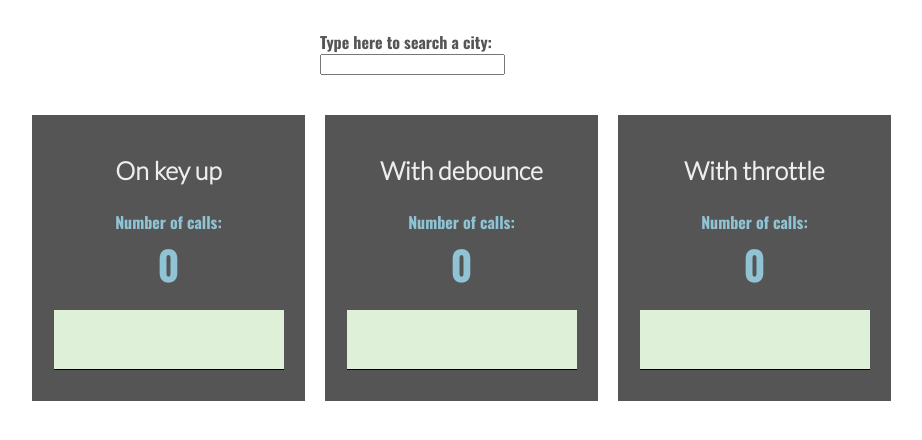
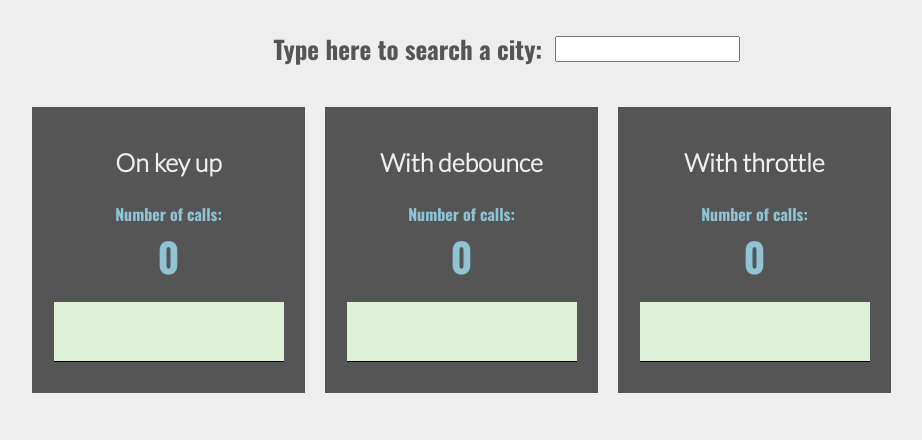
Before and after one commit to sameerank/Debounce-vs-throttle, a plain HTML site: page index.html in a window 1280 px wide. Shown: the whole page, without its empty margins (168-1090 px from the left). Drawn offline with nearby package versions, Linux system fonts and the light colour scheme.

Commit message:
updates css

```diff
--- a/css/style.css
+++ b/css/style.css
@@ -1,5 +1,6 @@
 body {
   min-width: 900px;
+  background-color: #EEE;
 }
 
 h3 {
@@ -18,6 +19,7 @@ p {
 label {
   font-family: 'Oswald', sans-serif;
   color: #555;
+  font-size: 25px;
 }
 
 ul {
@@ -30,8 +32,15 @@ span {
 }
 
 form {
-  width: 304px;
+  width: 397px;
   margin: 30px auto;
+  position: relative;
+}
+
+form input {
+  height: 20px;
+  position: absolute;
+  bottom: 5px;
 }
 
 svg {
--- a/index.html
+++ b/index.html
@@ -27,7 +27,7 @@
   <body>
 
     <form>
-      <label>Type here to search a city: </label>
+      <label>Type here to search a city:&nbsp;&nbsp; </label>
       <input type="text" id="city-input" onkeyup="getCities()" />
     </form>
     <div class="center">
```
